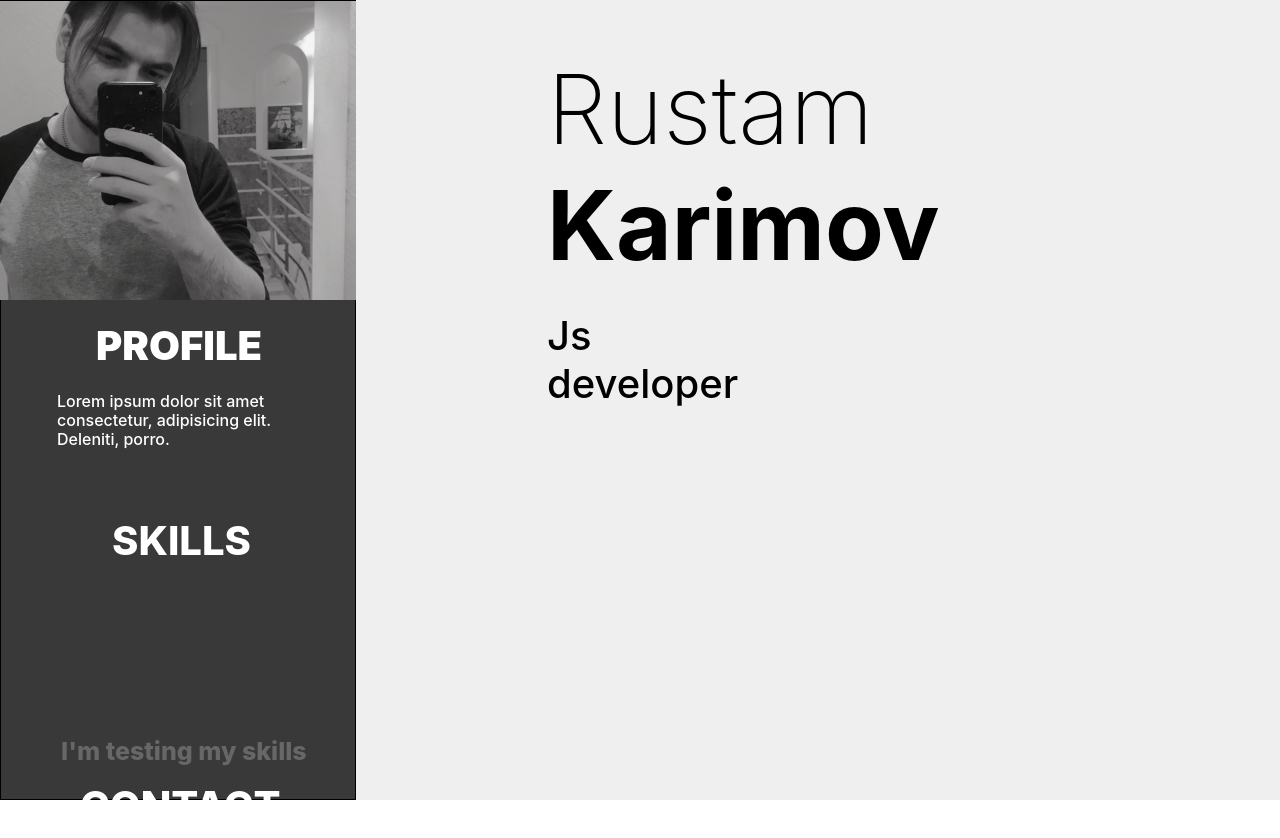
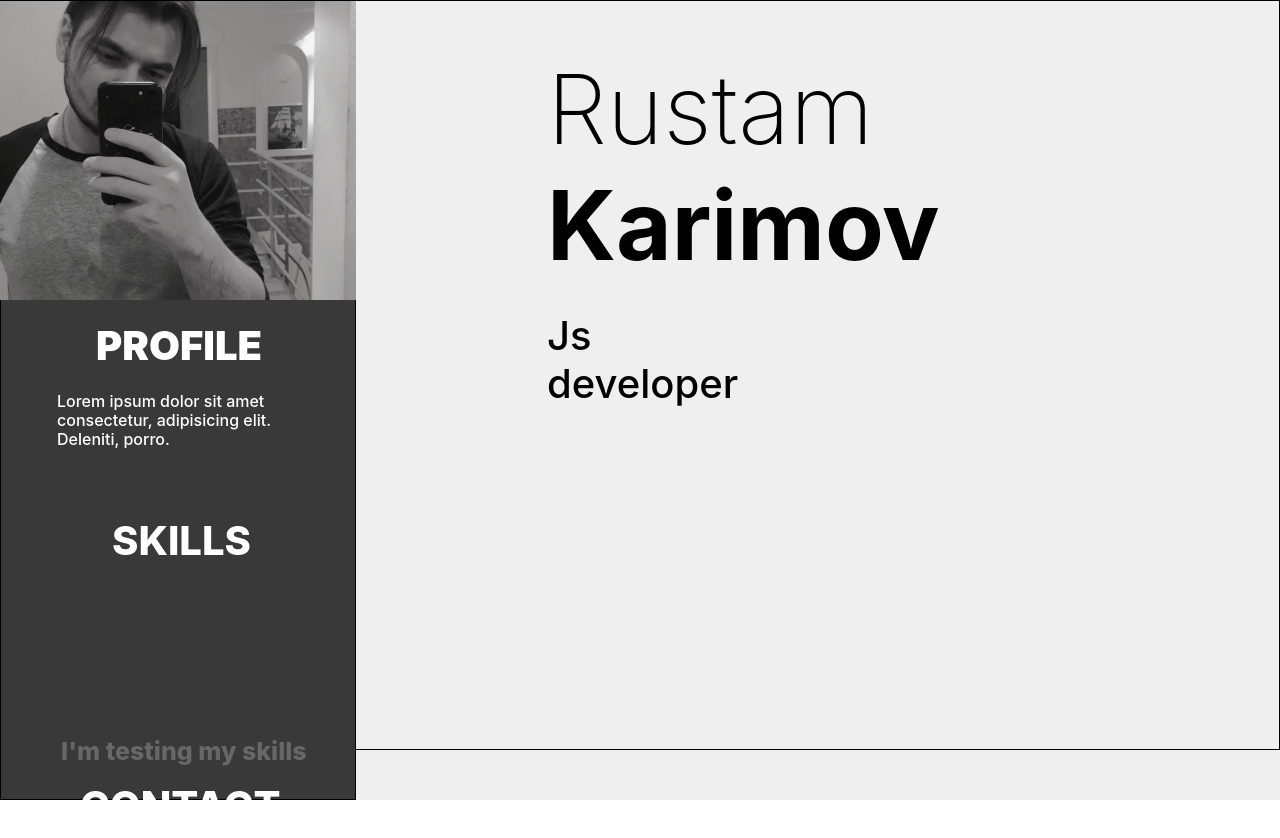
Before and after one commit to ONYXIY/rsschool-cv, a plain HTML site: page index.html in a window 1280 px wide. Drawn offline with Linux system fonts and the light colour scheme.

Commit message:
request fix .myProjs block after

```diff
--- a/index.html
+++ b/index.html
@@ -9,6 +9,9 @@
 </head>
 <body>
     <div class="container">
+        <div class="myProjs">
+
+        </div>
     <div class="profile">
         <div class="profilePic"><img id="profilePhoto" src="pic/photo_2023-04-19_16-23-00.jpg" alt="photo">
         </div>
--- a/style.css
+++ b/style.css
@@ -170,3 +170,16 @@ a{
     left: 60px;
     bottom: 40px;
 }
+/* .mainInfo{
+    position: relative;
+    margin-left: 281;
+} */
+.myProjs{
+    position: absolute;
+    display: flex;
+    border: solid 1px;
+    margin: 0 auto;
+    right: 0;
+    height: 750px;
+    width: 1870px;
+}
```
